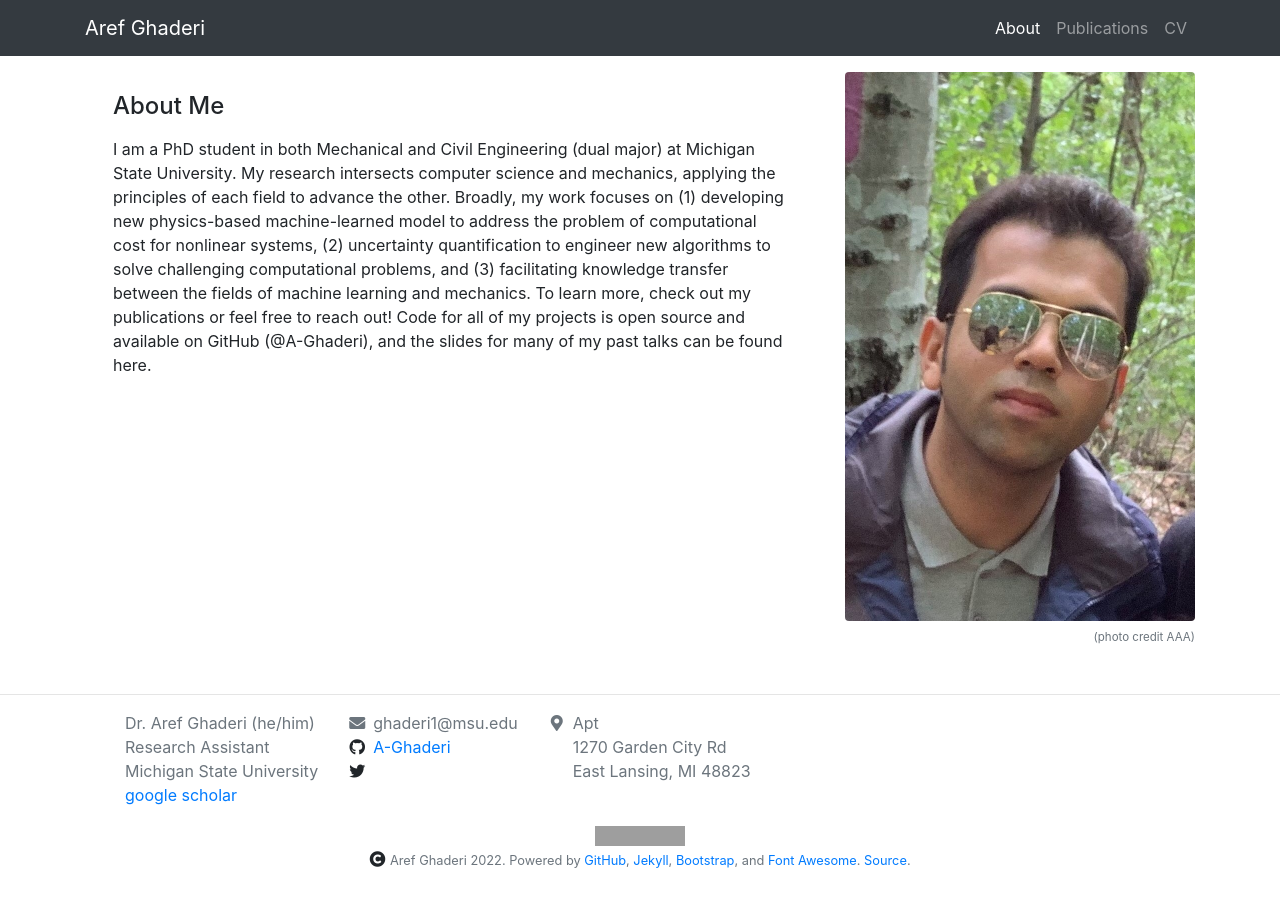
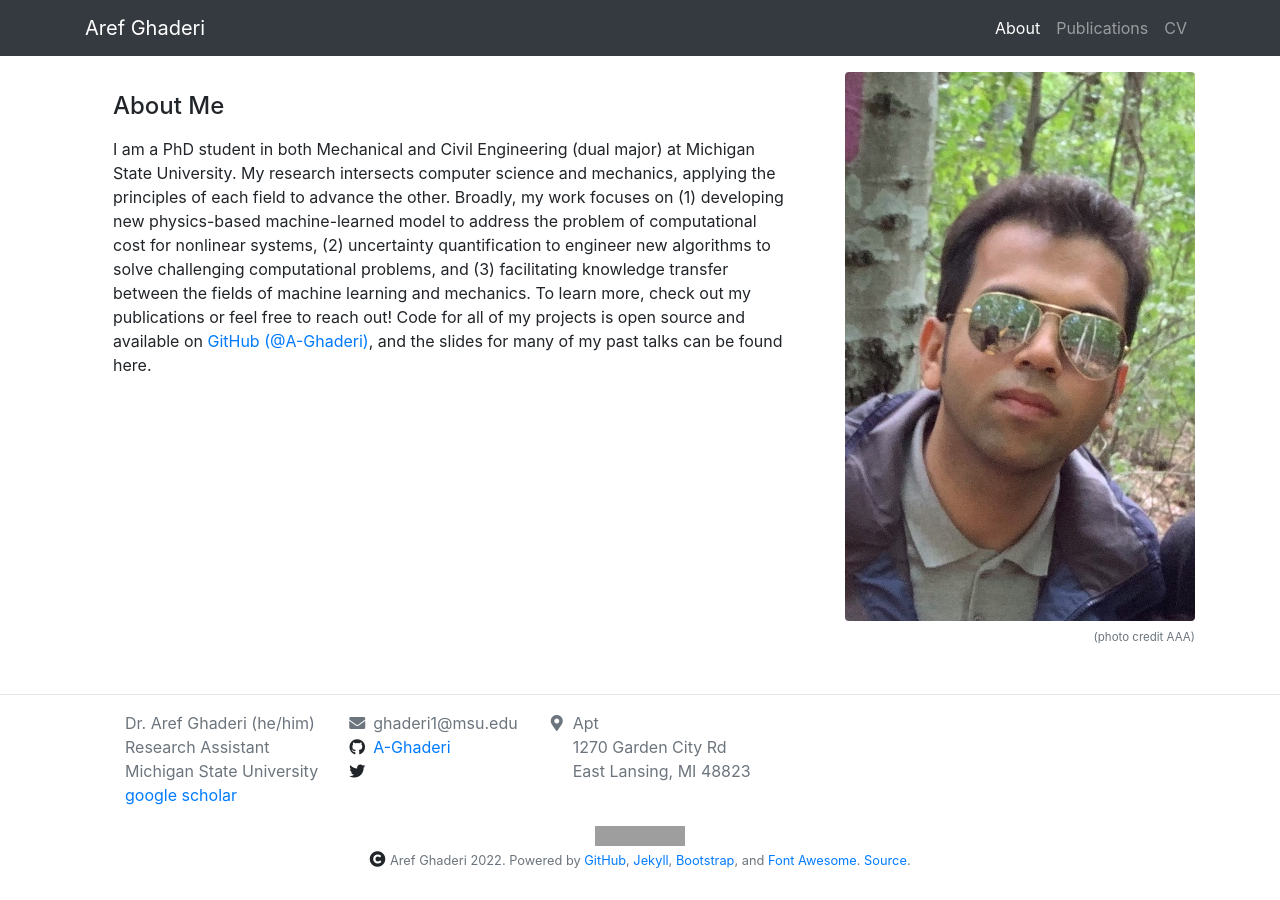
Before and after one commit to A-Ghaderi/Webpage, a Jekyll site: the page built from index.md, in a window 1280 px wide. Built offline with Jekyll 4.4.1, drawn with Linux system fonts in a browser that asks for light colours; nearby versions of some CDN libraries; part of the change alters nothing that is shown; grey boxes are pictures that could not be loaded.

```diff
--- a/index.md
+++ b/index.md
@@ -4,7 +4,7 @@ layout: about
 
 about_me: |
 
-  I am a PhD student in both Mechanical and Civil Engineering (dual major) at Michigan State University. My research intersects computer science and mechanics, applying the principles of each field to advance the other. Broadly, my work focuses on (1) developing new physics-based machine-learned model to address the problem of computational cost for nonlinear systems, (2) uncertainty quantification to engineer new algorithms to solve challenging computational problems, and (3) facilitating knowledge transfer between the fields of machine learning and mechanics. To learn more, check out my publications or feel free to reach out! Code for all of my projects is open source and available on GitHub (@A-Ghaderi), and the slides for many of my past talks can be found here.
+  I am a PhD student in both Mechanical and Civil Engineering (dual major) at Michigan State University. My research intersects computer science and mechanics, applying the principles of each field to advance the other. Broadly, my work focuses on (1) developing new physics-based machine-learned model to address the problem of computational cost for nonlinear systems, (2) uncertainty quantification to engineer new algorithms to solve challenging computational problems, and (3) facilitating knowledge transfer between the fields of machine learning and mechanics. To learn more, check out my publications or feel free to reach out! Code for all of my projects is open source and available on [GitHub (@A-Ghaderi)](https://github.com/A-Ghaderi), and the slides for many of my past talks can be found here.
 
 about_me_img: "/imgs/me/AG.jpg"
 about_me_img_caption: |
```
